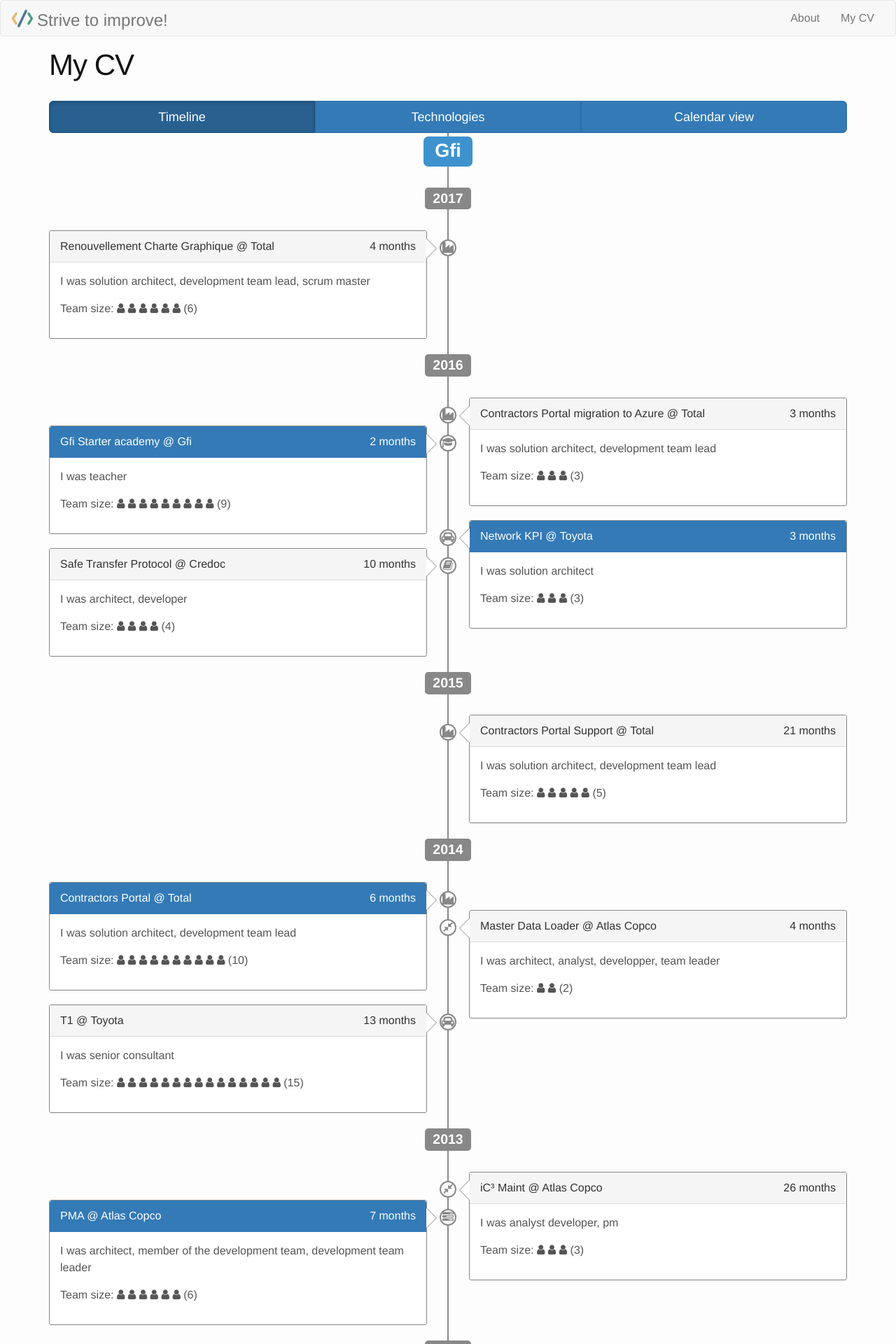
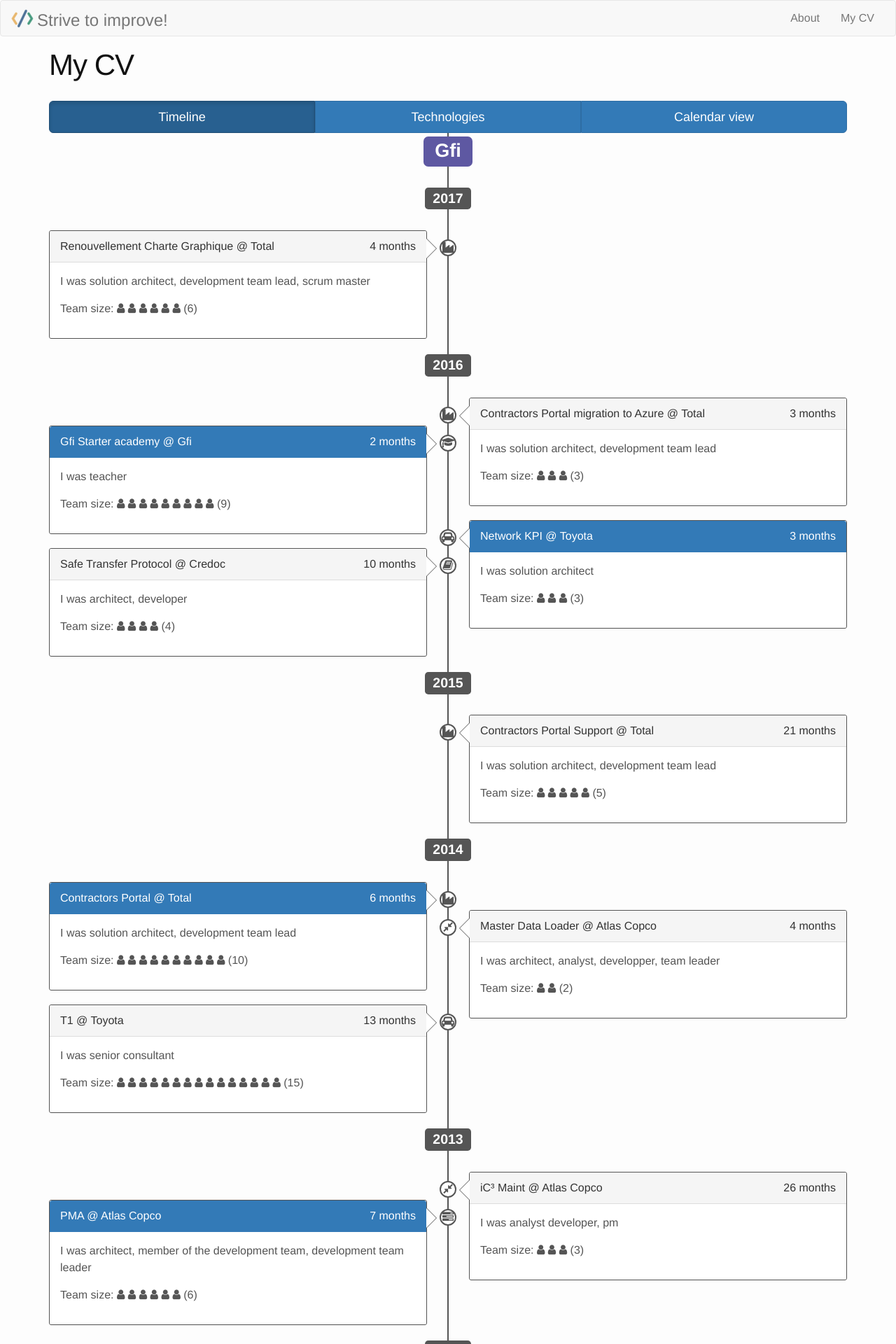
Before and after one commit to VincentSchippefilt/VincentSchippefilt.github.io, a Jekyll site: the page built from cv/index.html, in a window 1280 px wide. Shown: the top 1920 px of the page at 70% size. Built offline with Jekyll 4.4.1, drawn with Linux system fonts in a browser that asks for light colours; nearby versions of some CDN libraries.

Commit message:
update brand color

```diff
--- a/_sass/bootstrap-responsive-timeline/functions/desaturated-lighten.scss
+++ b/_sass/bootstrap-responsive-timeline/functions/desaturated-lighten.scss
@@ -1,7 +1,7 @@
 @function desaturated-lighten(
   $color,
-  $desaturate-percentage: 40%,
-  $lighten-percentage: 20%
+  $desaturate-percentage: 0%,
+  $lighten-percentage: 0%
 ) {
   @return lighten(desaturate($color, $desaturate-percentage), $lighten-percentage);
 }
--- a/_sass/bootstrap-responsive-timeline/variables.scss
+++ b/_sass/bootstrap-responsive-timeline/variables.scss
@@ -11,11 +11,11 @@ $timeline-color-gray: #555;
 
 $timeline-colors: (
         default: $timeline-color-gray,
-        primary: $timeline-color-gray,
-        success: #3F8100,
-        info: #0062A7,
-        warning: #ac7e00,
-        danger: #B71500
+        primary: darken(#2C527A, 6.5%),
+        success: #499B80,
+        info: #5E58A2,
+        warning: #FFDDA9,
+        danger: #d9534f
 );
 
 $timeline-color-gray-light: #f5f5f5;
--- a/_sass/bootstrap-saas-3.3.7/stylesheets/bootstrap/_variables.scss
+++ b/_sass/bootstrap-saas-3.3.7/stylesheets/bootstrap/_variables.scss
@@ -15,10 +15,10 @@ $gray:                   lighten($gray-base, 33.5%) !default; // #555
 $gray-light:             lighten($gray-base, 46.7%) !default; // #777
 $gray-lighter:           lighten($gray-base, 93.5%) !default; // #eee
 
-$brand-primary:         darken(#428bca, 6.5%) !default; // #337ab7
-$brand-success:         #5cb85c !default;
-$brand-info:            #5bc0de !default;
-$brand-warning:         #f0ad4e !default;
+$brand-primary:         darken(#2C527A, 6.5%) !default; // #337ab7
+$brand-success:         #499B80 !default;
+$brand-info:            #5E58A2 !default;
+$brand-warning:         #FFDDA9 !default;
 $brand-danger:          #d9534f !default;
 
 
```
Also changed, not shown: Gemfile.lock.
